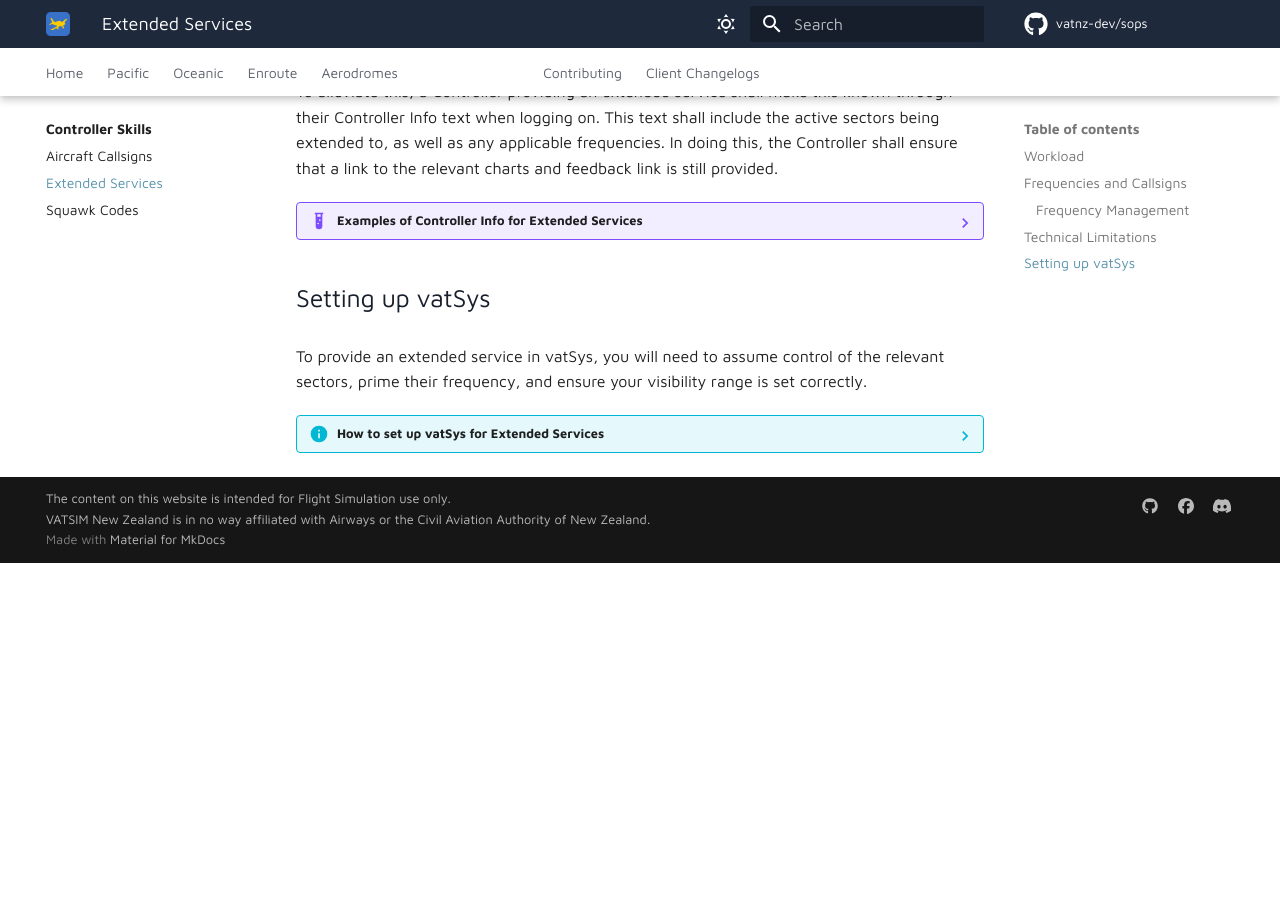
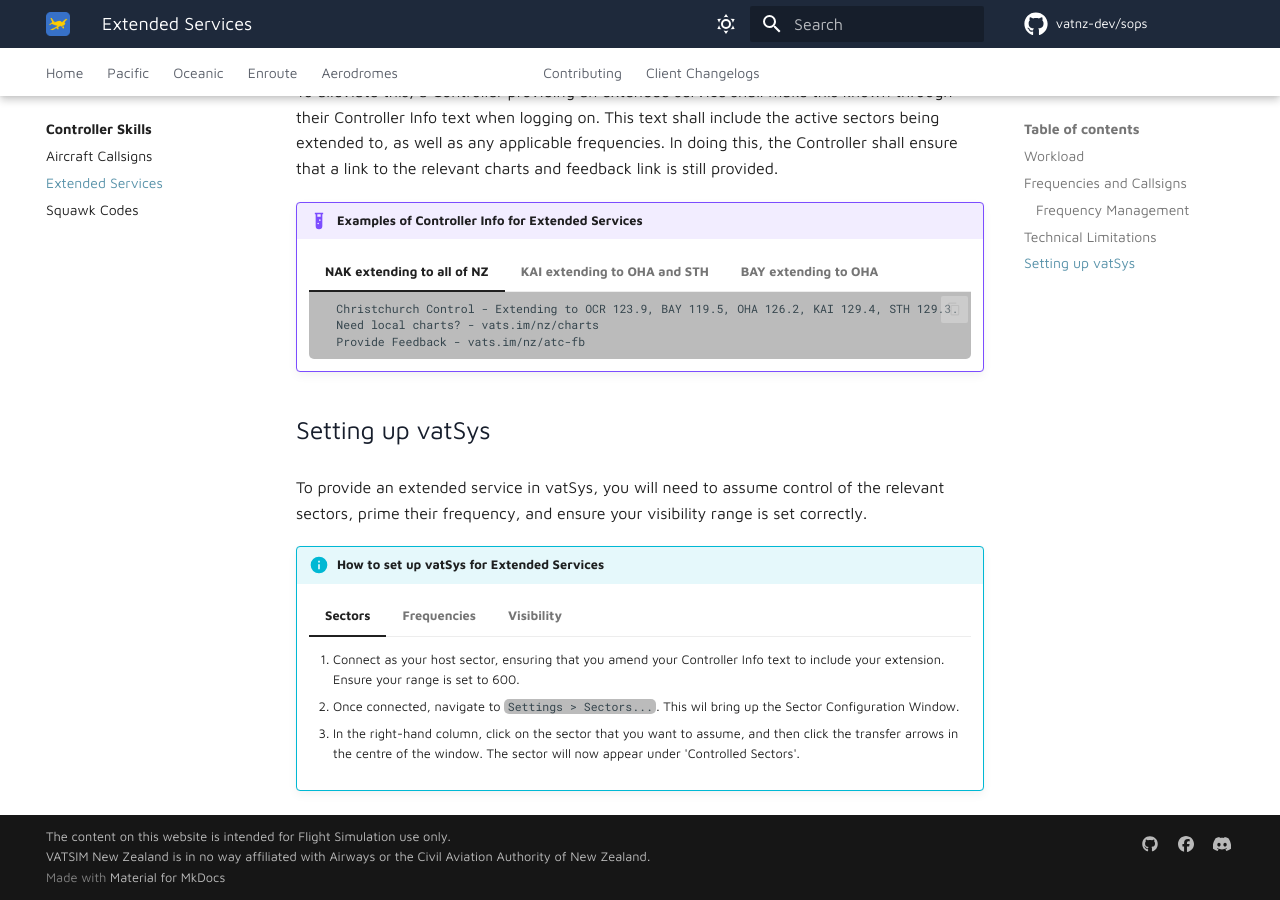
Before and after one commit to vatnz-dev/sops, an MkDocs documentation site: the page built from docs/controller-skills/extending.md, in a window 1280 px wide and 900 px high, scrolled down 1680 px. Built offline with MkDocs 1.6.1 and Material for MkDocs 9.7.7, drawn with Linux system fonts in a browser that asks for light colours; comment, search, counter and statistics services are not loaded; before the commit the page ends 2243 px from its top, so only the background shows below that.

Commit message:
Tweaks
* add some abbreviations
* change admonitions to non-collapsable as per working with MKDocs
 guidelines
* tweak squawk code link to match text

````diff
--- a/docs/controller-skills/extending.md
+++ b/docs/controller-skills/extending.md
@@ -38,7 +38,7 @@ At the moment, most Controller Clients only allow a Controller to have one secto
 
 To alleviate this, a Controller providing an extended service shall make this known through their Controller Info text when logging on. This text shall include the active sectors being extended to, as well as any applicable frequencies. In doing this, the Controller shall ensure that a link to the relevant charts and feedback link is still provided.
 
-??? example "Examples of Controller Info for Extended Services"
+!!! example "Examples of Controller Info for Extended Services"
 
     === "NAK extending to all of NZ"
 
@@ -59,18 +59,18 @@ To alleviate this, a Controller providing an extended service shall make this kn
 
     === "BAY extending to OHA"
 
-      ```
-        Bay Approach - Extending to OHA
-        HN, TG, GS - 119.5  /  OH, PM, NR - 126.2
-        Need local charts? - vats.im/nz/charts
-        Provide Feedback - vats.im/nz/atc-fb
-      ```
+        ```
+          Bay Approach - Extending to OHA
+          HN, TG, GS - 119.5  /  OH, PM, NR - 126.2
+          Need local charts? - vats.im/nz/charts
+          Provide Feedback - vats.im/nz/atc-fb
+        ```
 
 ## Setting up vatSys
 
 To provide an extended service in vatSys, you will need to assume control of the relevant sectors, prime their frequency, and ensure your visibility range is set correctly.
 
-??? info "How to set up vatSys for Extended Services"
+!!! info "How to set up vatSys for Extended Services"
 
     === "Sectors"
 
````
Also changed, not shown: docs/controller-skills/squawkcodes.md (+1 -1 lines), includes/abbreviations.md (+2 -0 lines).
